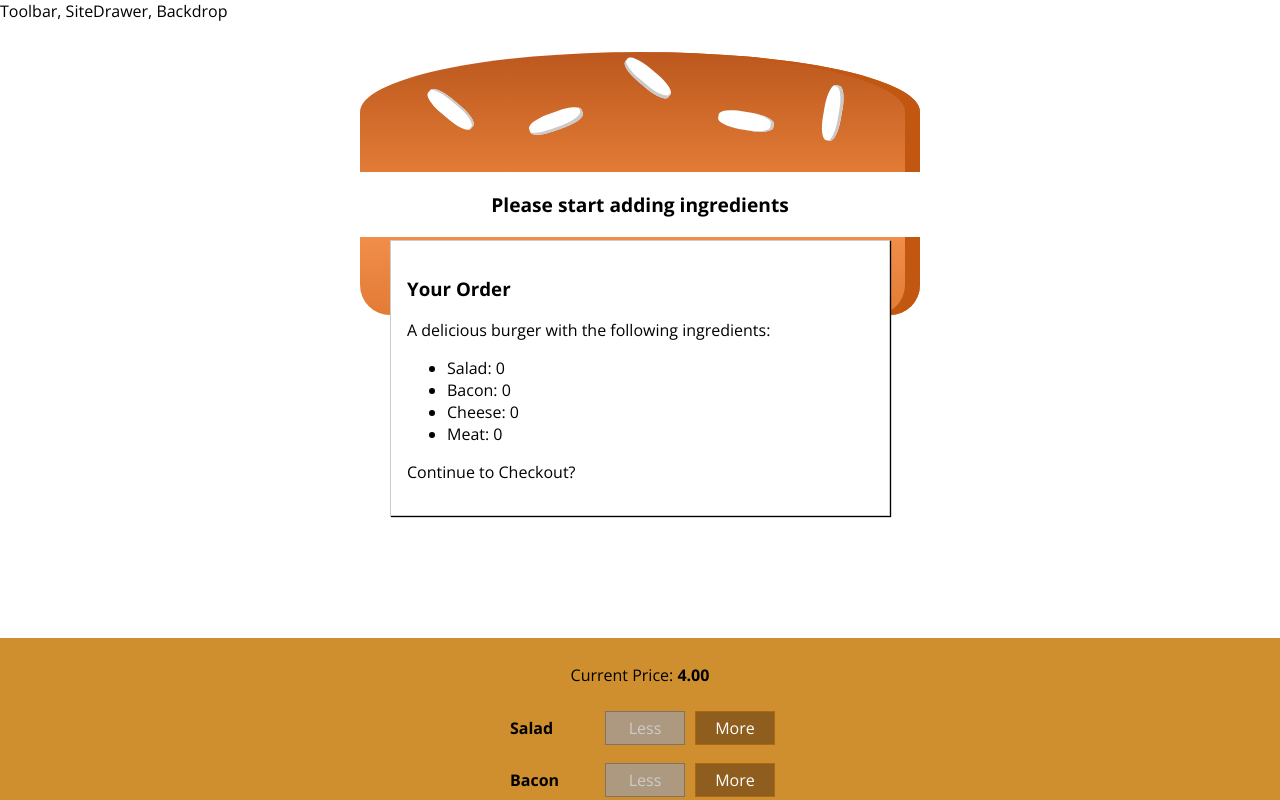
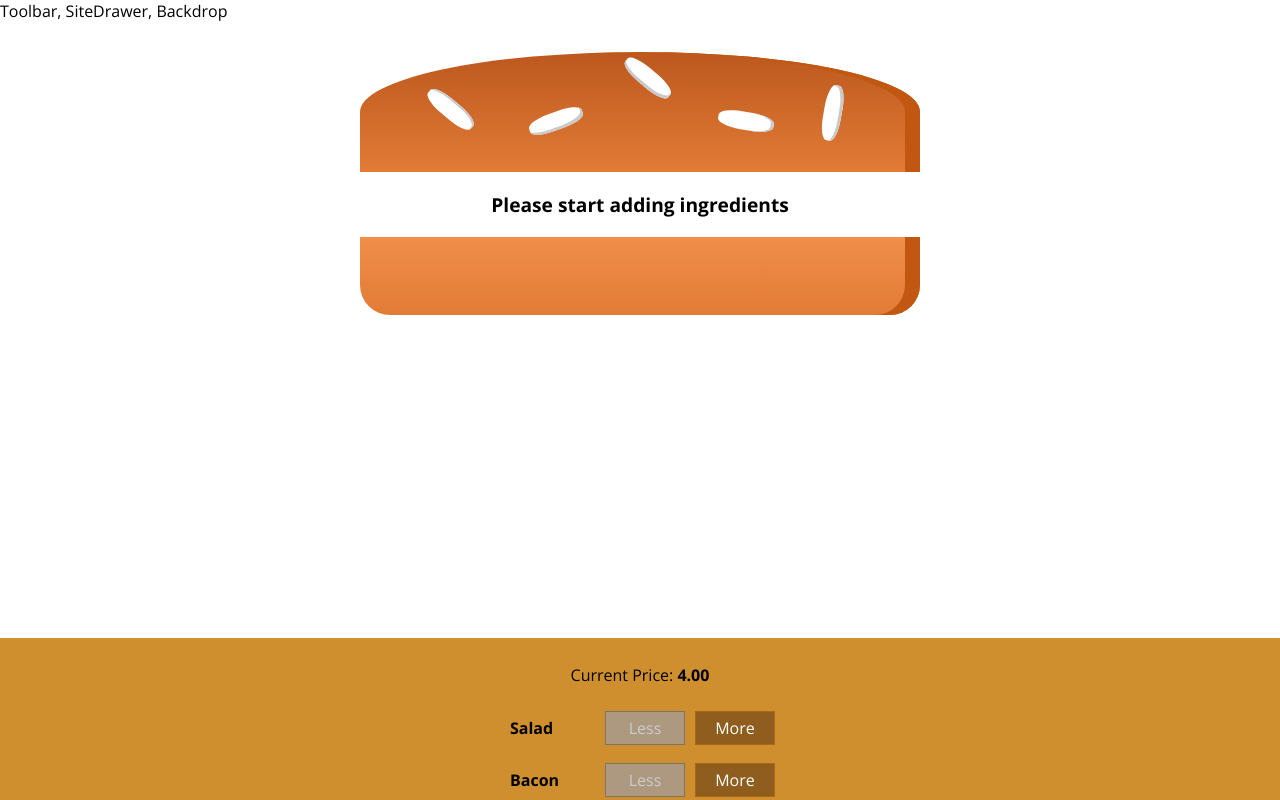
Before and after one commit to shibbirweb/reactjs-practice, a React (Create React App) app: page / in a window 1280 px wide. Shown: the top 800 px of the page. Built offline with nearby package versions, Linux system fonts and the light colour scheme.

Commit message:
22. Showing & Hiding the Modal (with Animation!)

```diff
--- a/src/components/Burger/BuildControls/BuildControls.js
+++ b/src/components/Burger/BuildControls/BuildControls.js
@@ -26,6 +26,7 @@ const buildControls = (props) => (
     <button
     className={classes.OrderButton}
       disabled={! props.purchaseable}
+      onClick={props.ordered}
     >ORDER NOW</button>
   </div>
 );
--- a/src/components/UI/Modal/Modal.js
+++ b/src/components/UI/Modal/Modal.js
@@ -2,7 +2,13 @@ import React from 'react'
 import classes from './Modal.module.css'
 
 const modal = (props) => (
-    <div className={classes.Modal}>
+    <div
+        className={classes.Modal}
+        style={{
+            transform: props.show ? 'translateY(0)' : 'translateY(-100vh)',
+            opacity: props.show ? '1' : '0'
+         }}
+    >
         {props.children}
     </div>
 );
--- a/src/containers/BurgerBuilder/BurgerBuilder.js
+++ b/src/containers/BurgerBuilder/BurgerBuilder.js
@@ -27,7 +27,8 @@ class BurgerBuilder extends Component{
             meat: 0
         },
         totalPrice: 4,
-        purchaseable: false
+        purchaseable: false,
+        purchasing: false
     }
 
     updatePurchaseState(ingredients) {
@@ -89,6 +90,10 @@ class BurgerBuilder extends Component{
         this.updatePurchaseState(updatedIngredients);
     }
 
+    purchaseHandler = () => {
+        this.setState({purchasing: true})
+    }
+
     render(){
 
         const disabledInfo = {
@@ -102,7 +107,7 @@ class BurgerBuilder extends Component{
 
        return (
            <Auxiliary>
-            <Modal>
+            <Modal show={this.state.purchasing}>
                    <OrderSummary ingredients={this.state.ingredients}/>
             </Modal>
             <Burger ingredients={this.state.ingredients}/>
@@ -111,6 +116,7 @@ class BurgerBuilder extends Component{
                 ingredientRemoved={this.removeIngredientHandler}
                 disabled={disabledInfo}
                 purchaseable={this.state.purchaseable}
+                ordered={this.purchaseHandler}
                 price={this.state.totalPrice}
             />
            </Auxiliary>
```
